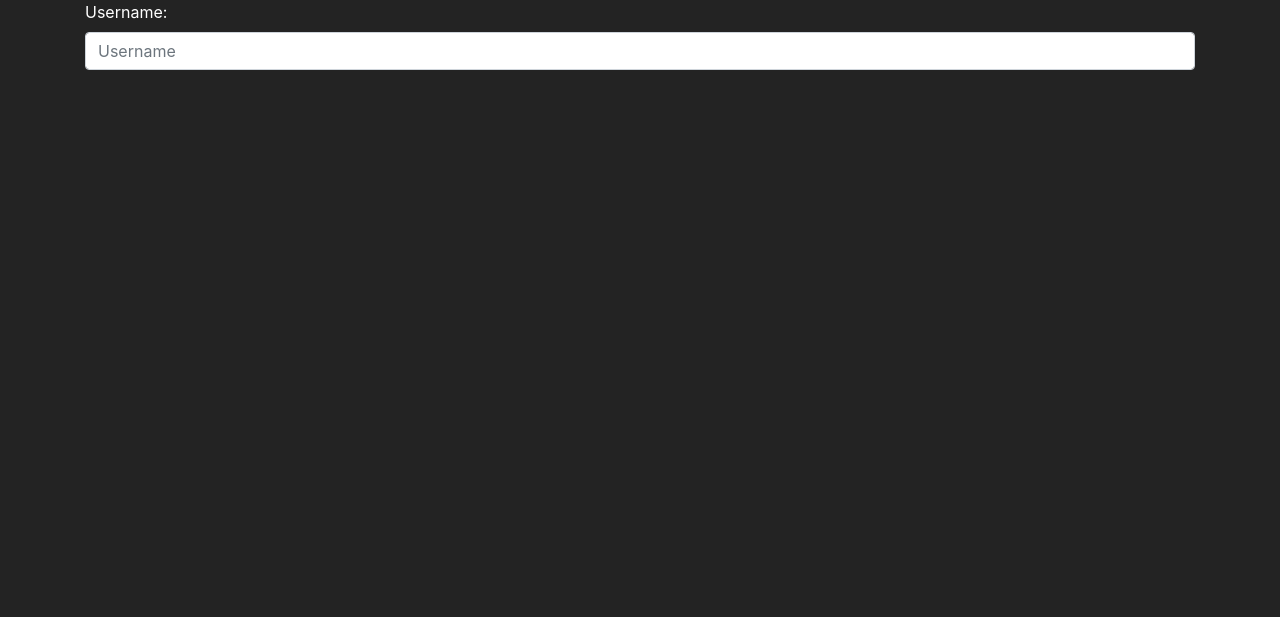
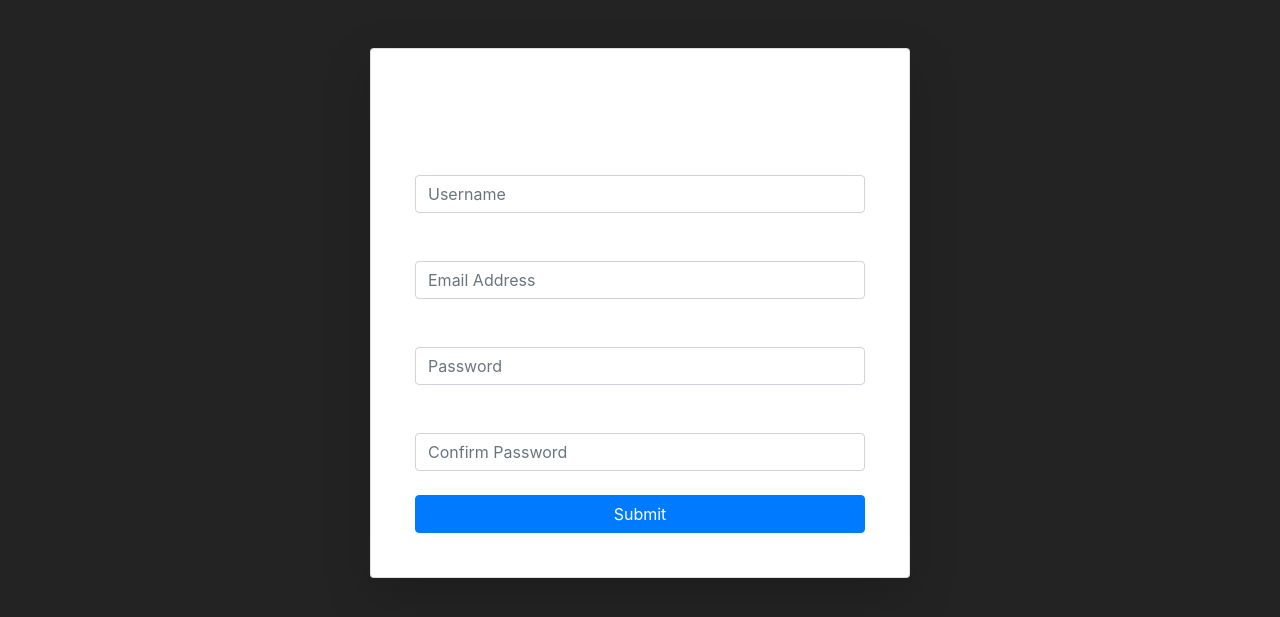
Before and after one commit to Waris-95/E-com, a Flask app: page /register in a window 1280 px wide. Shown: the part 86-703 px from the top of the page. Run offline with Flask 3, Linux system fonts and the light colour scheme; some libraries are stand-ins or nearby versions.

Commit message:
adding the whole form for signup

```diff
--- a/market/templates/register.html
+++ b/market/templates/register.html
@@ -5,10 +5,42 @@ Register Page
 {% endblock %}
 
 {% block content %}
-<div class="container">
-    <form method="POST" class="form-register" style="color:white">
-        {{ form.username.label() }}
-        {{ form.username(class="form-control", placeholder="Username") }}
-    </form>
+<div class="container mt-5">
+    <div class="row justify-content-center">
+        <div class="col-md-6">
+            <div class="card shadow-lg p-4">
+                <div class="card-body">
+                    <h1 class="h3 mb-3 font-weight-normal text-center">
+                        Create an Account
+                    </h1>
+                    <form method="POST" class="form-register">
+                        <div class="form-group">
+                            {{ form.username.label(class="form-label") }}
+                            {{ form.username(class="form-control", placeholder="Username") }}
+                        </div>
+
+                        <div class="form-group">
+                            {{ form.email_address.label(class="form-label") }}
+                            {{ form.email_address(class="form-control", placeholder="Email Address") }}
+                        </div>
+
+                        <div class="form-group">
+                            {{ form.password1.label(class="form-label") }}
+                            {{ form.password1(class="form-control", placeholder="Password") }}
+                        </div>
+
+                        <div class="form-group">
+                            {{ form.password2.label(class="form-label") }}
+                            {{ form.password2(class="form-control", placeholder="Confirm Password") }}
+                        </div>
+
+                        <div class="d-grid mt-4">
+                            {{ form.submit_field(class="btn btn-primary btn-block") }}
+                        </div>
+                    </form>
+                </div>
+            </div>
+        </div>
+    </div>
 </div>
 {% endblock %}
```
